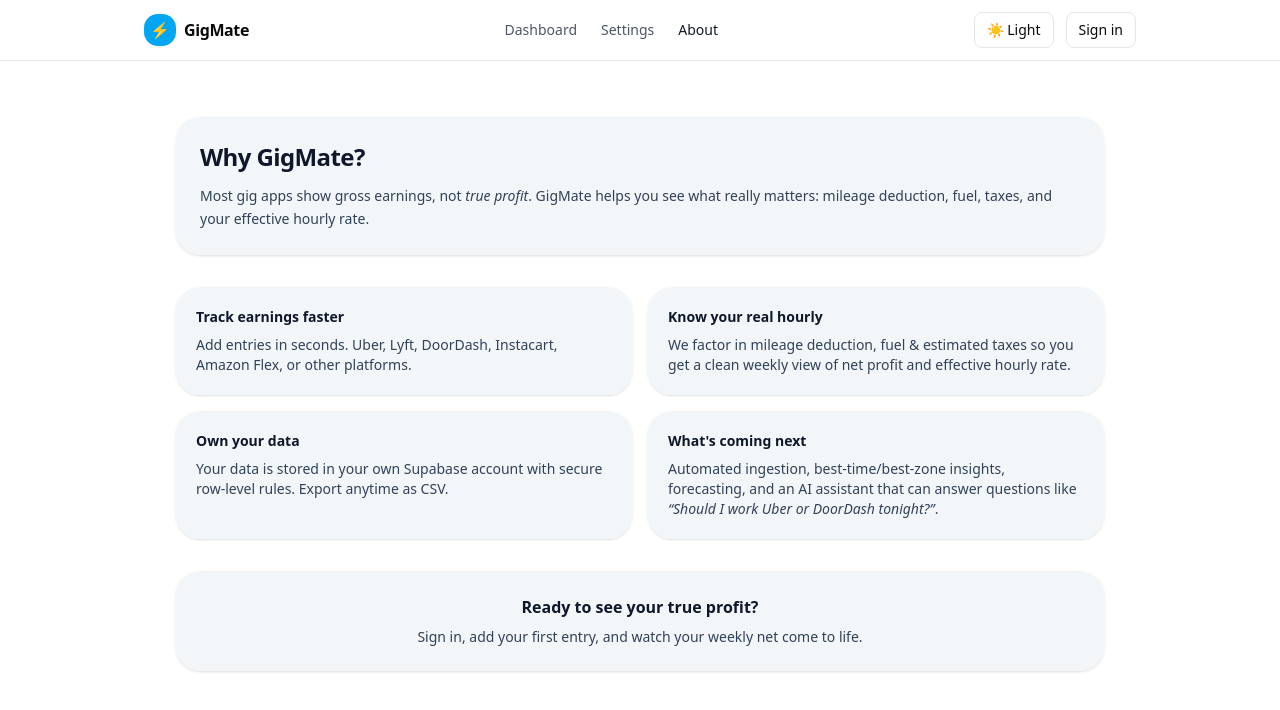
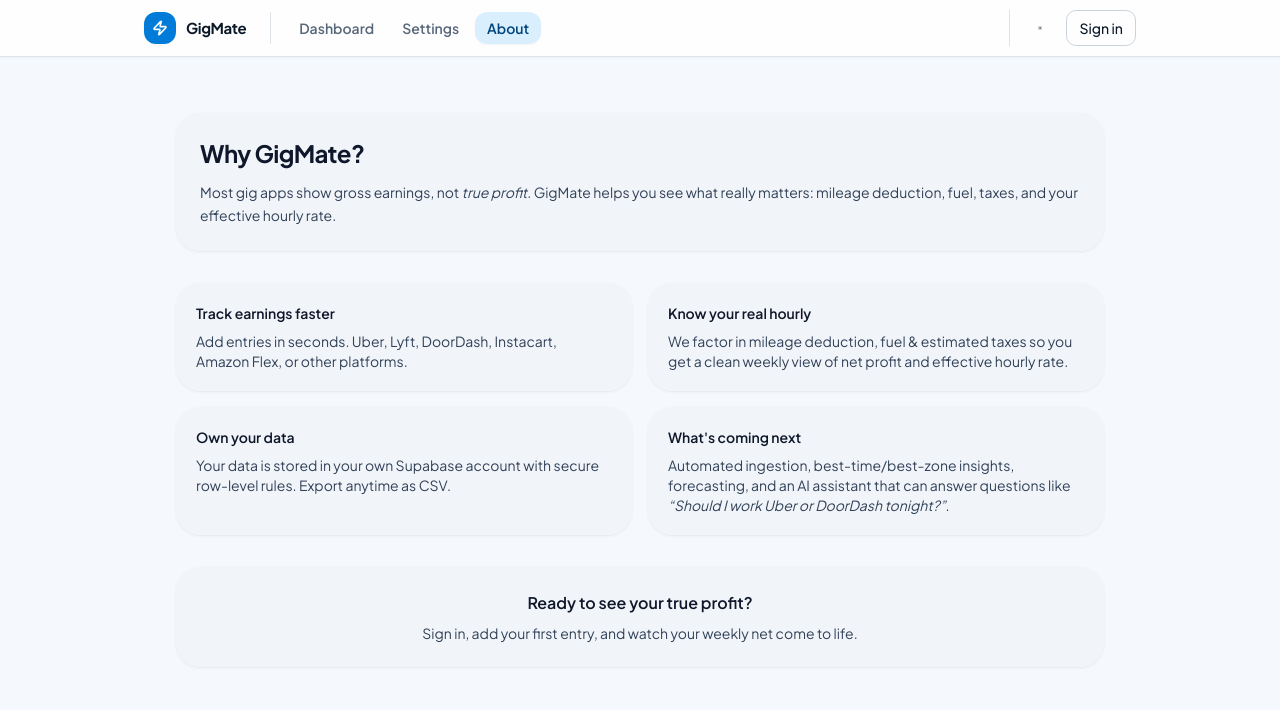
Before and after one commit to BusshiiQT/Gigmate, a Next.js app: page /about in a window 1280 px wide. Shown: the top 710 px of the page. Built offline with nearby package versions, Linux system fonts and the light colour scheme; no server answers.

Commit message:
style: refine GigMate application shell

```diff
--- a/app/globals.css
+++ b/app/globals.css
@@ -4,119 +4,159 @@
 @custom-variant dark (&:is(.dark *));
 
 @theme inline {
+  --font-sans: var(--font-app);
   --color-background: var(--background);
   --color-foreground: var(--foreground);
-  --font-sans: var(--font-geist-sans);
-  --font-mono: var(--font-geist-mono);
+  --color-page: var(--page);
+  --color-card: var(--card);
+  --color-card-foreground: var(--card-foreground);
+  --color-surface-elevated: var(--surface-elevated);
+  --color-popover: var(--popover);
+  --color-popover-foreground: var(--popover-foreground);
+  --color-primary: var(--primary);
+  --color-primary-foreground: var(--primary-foreground);
+  --color-secondary: var(--secondary);
+  --color-secondary-foreground: var(--secondary-foreground);
+  --color-muted: var(--muted);
+  --color-muted-foreground: var(--muted-foreground);
+  --color-accent: var(--accent);
+  --color-accent-foreground: var(--accent-foreground);
+  --color-destructive: var(--destructive);
+  --color-destructive-foreground: var(--destructive-foreground);
+  --color-success: var(--success);
+  --color-success-foreground: var(--success-foreground);
+  --color-warning: var(--warning);
+  --color-warning-foreground: var(--warning-foreground);
+  --color-border: var(--border);
+  --color-input: var(--input);
+  --color-ring: var(--ring);
+  --color-chart-1: var(--chart-1);
+  --color-chart-2: var(--chart-2);
+  --color-chart-3: var(--chart-3);
+  --color-chart-4: var(--chart-4);
+  --color-chart-5: var(--chart-5);
+  --color-sidebar: var(--sidebar);
+  --color-sidebar-foreground: var(--sidebar-foreground);
+  --color-sidebar-primary: var(--sidebar-primary);
+  --color-sidebar-primary-foreground: var(--sidebar-primary-foreground);
+  --color-sidebar-accent: var(--sidebar-accent);
+  --color-sidebar-accent-foreground: var(--sidebar-accent-foreground);
+  --color-sidebar-border: var(--sidebar-border);
   --color-sidebar-ring: var(--sidebar-ring);
-  --color-sidebar-border: var(--sidebar-border);
-  --color-sidebar-accent-foreground: var(--sidebar-accent-foreground);
-  --color-sidebar-accent: var(--sidebar-accent);
-  --color-sidebar-primary-foreground: var(--sidebar-primary-foreground);
-  --color-sidebar-primary: var(--sidebar-primary);
-  --color-sidebar-foreground: var(--sidebar-foreground);
-  --color-sidebar: var(--sidebar);
-  --color-chart-5: var(--chart-5);
-  --color-chart-4: var(--chart-4);
-  --color-chart-3: var(--chart-3);
-  --color-chart-2: var(--chart-2);
-  --color-chart-1: var(--chart-1);
-  --color-ring: var(--ring);
-  --color-input: var(--input);
-  --color-border: var(--border);
-  --color-destructive: var(--destructive);
-  --color-accent-foreground: var(--accent-foreground);
-  --color-accent: var(--accent);
-  --color-muted-foreground: var(--muted-foreground);
-  --color-muted: var(--muted);
-  --color-secondary-foreground: var(--secondary-foreground);
-  --color-secondary: var(--secondary);
-  --color-primary-foreground: var(--primary-foreground);
-  --color-primary: var(--primary);
-  --color-popover-foreground: var(--popover-foreground);
-  --color-popover: var(--popover);
-  --color-card-foreground: var(--card-foreground);
-  --color-card: var(--card);
-  --radius-sm: calc(var(--radius) - 4px);
-  --radius-md: calc(var(--radius) - 2px);
+  --radius-sm: calc(var(--radius) - 0.25rem);
+  --radius-md: calc(var(--radius) - 0.125rem);
   --radius-lg: var(--radius);
-  --radius-xl: calc(var(--radius) + 4px);
+  --radius-xl: calc(var(--radius) + 0.125rem);
+  --radius-2xl: calc(var(--radius) + 0.25rem);
+  --shadow-xs: var(--shadow-xs-token);
+  --shadow-sm: var(--shadow-sm-token);
+  --shadow-md: var(--shadow-md-token);
 }
 
 :root {
-  --radius: 0.625rem;
-  --background: oklch(1 0 0);
-  --foreground: oklch(0.145 0 0);
+  --radius: 0.75rem;
+  --page: oklch(0.978 0.006 247);
+  --background: var(--page);
+  --foreground: oklch(0.205 0.035 252);
   --card: oklch(1 0 0);
-  --card-foreground: oklch(0.145 0 0);
+  --card-foreground: var(--foreground);
+  --surface-elevated: oklch(1 0 0);
   --popover: oklch(1 0 0);
-  --popover-foreground: oklch(0.145 0 0);
-  --primary: oklch(0.205 0 0);
-  --primary-foreground: oklch(0.985 0 0);
-  --secondary: oklch(0.97 0 0);
-  --secondary-foreground: oklch(0.205 0 0);
-  --muted: oklch(0.97 0 0);
-  --muted-foreground: oklch(0.556 0 0);
-  --accent: oklch(0.97 0 0);
-  --accent-foreground: oklch(0.205 0 0);
-  --destructive: oklch(0.577 0.245 27.325);
-  --border: oklch(0.922 0 0);
-  --input: oklch(0.922 0 0);
-  --ring: oklch(0.708 0 0);
-  --chart-1: oklch(0.646 0.222 41.116);
-  --chart-2: oklch(0.6 0.118 184.704);
-  --chart-3: oklch(0.398 0.07 227.392);
-  --chart-4: oklch(0.828 0.189 84.429);
-  --chart-5: oklch(0.769 0.188 70.08);
-  --sidebar: oklch(0.985 0 0);
-  --sidebar-foreground: oklch(0.145 0 0);
-  --sidebar-primary: oklch(0.205 0 0);
-  --sidebar-primary-foreground: oklch(0.985 0 0);
-  --sidebar-accent: oklch(0.97 0 0);
-  --sidebar-accent-foreground: oklch(0.205 0 0);
-  --sidebar-border: oklch(0.922 0 0);
-  --sidebar-ring: oklch(0.708 0 0);
+  --popover-foreground: var(--foreground);
+  --primary: oklch(0.57 0.18 245);
+  --primary-foreground: oklch(0.99 0.003 247);
+  --secondary: oklch(0.947 0.014 247);
+  --secondary-foreground: oklch(0.28 0.04 252);
+  --muted: oklch(0.955 0.009 247);
+  --muted-foreground: oklch(0.51 0.035 252);
+  --accent: oklch(0.94 0.03 237);
+  --accent-foreground: oklch(0.38 0.12 245);
+  --destructive: oklch(0.58 0.22 27);
+  --destructive-foreground: oklch(0.99 0.003 247);
+  --success: oklch(0.57 0.145 155);
+  --success-foreground: oklch(0.99 0.003 247);
+  --warning: oklch(0.72 0.16 75);
+  --warning-foreground: oklch(0.29 0.07 60);
+  --border: oklch(0.89 0.014 247);
+  --input: oklch(0.865 0.018 247);
+  --ring: oklch(0.64 0.16 245);
+  --chart-1: oklch(0.57 0.18 245);
+  --chart-2: oklch(0.63 0.13 190);
+  --chart-3: oklch(0.57 0.145 155);
+  --chart-4: oklch(0.72 0.16 75);
+  --chart-5: oklch(0.61 0.17 305);
+  --sidebar: var(--card);
+  --sidebar-foreground: var(--foreground);
+  --sidebar-primary: var(--primary);
+  --sidebar-primary-foreground: var(--primary-foreground);
+  --sidebar-accent: var(--accent);
+  --sidebar-accent-foreground: var(--accent-foreground);
+  --sidebar-border: var(--border);
+  --sidebar-ring: var(--ring);
+  --shadow-xs-token: 0 1px 2px 0 oklch(0.2 0.03 252 / 0.04);
+  --shadow-sm-token: 0 1px 3px 0 oklch(0.2 0.03 252 / 0.06), 0 1px 2px -1px oklch(0.2 0.03 252 / 0.05);
+  --shadow-md-token: 0 8px 24px -12px oklch(0.2 0.04 252 / 0.16);
 }
 
 .dark {
-  --background: oklch(0.145 0 0);
-  --foreground: oklch(0.985 0 0);
-  --card: oklch(0.205 0 0);
-  --card-foreground: oklch(0.985 0 0);
-  --popover: oklch(0.205 0 0);
-  --popover-foreground: oklch(0.985 0 0);
-  --primary: oklch(0.922 0 0);
-  --primary-foreground: oklch(0.205 0 0);
-  --secondary: oklch(0.269 0 0);
-  --secondary-foreground: oklch(0.985 0 0);
-  --muted: oklch(0.269 0 0);
-  --muted-foreground: oklch(0.708 0 0);
-  --accent: oklch(0.269 0 0);
-  --accent-foreground: oklch(0.985 0 0);
-  --destructive: oklch(0.704 0.191 22.216);
-  --border: oklch(1 0 0 / 10%);
-  --input: oklch(1 0 0 / 15%);
-  --ring: oklch(0.556 0 0);
-  --chart-1: oklch(0.488 0.243 264.376);
-  --chart-2: oklch(0.696 0.17 162.48);
-  --chart-3: oklch(0.769 0.188 70.08);
-  --chart-4: oklch(0.627 0.265 303.9);
-  --chart-5: oklch(0.645 0.246 16.439);
-  --sidebar: oklch(0.205 0 0);
-  --sidebar-foreground: oklch(0.985 0 0);
-  --sidebar-primary: oklch(0.488 0.243 264.376);
-  --sidebar-primary-foreground: oklch(0.985 0 0);
-  --sidebar-accent: oklch(0.269 0 0);
-  --sidebar-accent-foreground: oklch(0.985 0 0);
-  --sidebar-border: oklch(1 0 0 / 10%);
-  --sidebar-ring: oklch(0.556 0 0);
+  --page: oklch(0.16 0.018 252);
+  --background: var(--page);
+  --foreground: oklch(0.94 0.012 247);
+  --card: oklch(0.205 0.022 252);
+  --card-foreground: var(--foreground);
+  --surface-elevated: oklch(0.245 0.025 252);
+  --popover: var(--surface-elevated);
+  --popover-foreground: var(--foreground);
+  --primary: oklch(0.68 0.15 242);
+  --primary-foreground: oklch(0.16 0.03 252);
+  --secondary: oklch(0.27 0.025 252);
+  --secondary-foreground: oklch(0.92 0.012 247);
+  --muted: oklch(0.25 0.022 252);
+  --muted-foreground: oklch(0.7 0.025 247);
+  --accent: oklch(0.29 0.055 241);
+  --accent-foreground: oklch(0.84 0.08 237);
+  --destructive: oklch(0.65 0.2 25);
+  --destructive-foreground: oklch(0.98 0.005 247);
+  --success: oklch(0.67 0.14 154);
+  --success-foreground: oklch(0.17 0.035 155);
+  --warning: oklch(0.75 0.15 78);
+  --warning-foreground: oklch(0.2 0.045 65);
+  --border: oklch(0.36 0.025 252 / 0.72);
+  --input: oklch(0.4 0.03 252 / 0.85);
+  --ring: oklch(0.68 0.15 242);
+  --chart-1: oklch(0.68 0.15 242);
+  --chart-2: oklch(0.7 0.12 190);
+  --chart-3: oklch(0.67 0.14 154);
+  --chart-4: oklch(0.75 0.15 78);
+  --chart-5: oklch(0.7 0.15 305);
+  --sidebar: var(--card);
+  --sidebar-foreground: var(--foreground);
+  --sidebar-primary: var(--primary);
+  --sidebar-primary-foreground: var(--primary-foreground);
+  --sidebar-accent: var(--accent);
+  --sidebar-accent-foreground: var(--accent-foreground);
+  --sidebar-border: var(--border);
+  --sidebar-ring: var(--ring);
+  --shadow-xs-token: 0 1px 2px 0 oklch(0 0 0 / 0.16);
+  --shadow-sm-token: 0 1px 3px 0 oklch(0 0 0 / 0.2), 0 1px 2px -1px oklch(0 0 0 / 0.18);
+  --shadow-md-token: 0 10px 28px -12px oklch(0 0 0 / 0.42);
 }
 
 @layer base {
-  * {
-    @apply border-border outline-ring/50;
+  * { @apply border-border outline-ring/50; }
+  html { font-family: var(--font-app), ui-sans-serif, system-ui, sans-serif; }
+  body { @apply bg-background text-foreground antialiased; }
+}
+
+@layer utilities {
+  @media (max-width: 639px) {
+    body:has(.mobile-app-nav) .app-shell-main {
+      padding-bottom: calc(5rem + env(safe-area-inset-bottom));
+    }
   }
-  body {
-    @apply bg-background text-foreground;
+
+  .financial-value {
+    font-variant-numeric: tabular-nums lining-nums;
+    letter-spacing: -0.015em;
   }
 }
--- a/app/layout.tsx
+++ b/app/layout.tsx
@@ -77,12 +77,15 @@ export default async function RootLayout({
 
   return (
     <html lang="en" className={font.variable}>
-      <body className="min-h-screen bg-app dark:bg-[#0b0f14]">
+      <body
+        className={`${font.className} min-h-screen bg-background text-foreground`}
+      >
         <ThemeProvider>
           <ToastProvider>
-            <div className="absolute inset-x-0 top-0 -z-10 h-64 bg-[radial-gradient(ellipse_at_top,_var(--tw-gradient-stops))] from-sky-100 via-white to-white dark:from-sky-900/20 dark:via-[#0b0f14] dark:to-[#0b0f14]" />
             <Header />
-            <div className="mx-auto max-w-5xl px-4 pb-24 pt-6">{children}</div>
+            <main className="app-shell-main mx-auto max-w-5xl px-4 pb-8 pt-6">
+              {children}
+            </main>
             <MobileTabBar />
           </ToastProvider>
         </ThemeProvider>
--- a/components/Header.tsx
+++ b/components/Header.tsx
@@ -6,6 +6,7 @@ import { supabase } from "@/lib/supabaseClient";
 import { Button } from "@/components/ui/button";
 import { useEffect, useState } from "react";
 import ThemeToggle from "@/components/ThemeToggle";
+import { Zap } from "lucide-react";
 
 export default function Header() {
   const pathname = usePathname();
@@ -17,10 +18,13 @@ export default function Header() {
     });
   }, []);
 
-  const isActive = (href: string) =>
-    pathname === href
-      ? "text-gray-900 dark:text-white font-medium"
-      : "text-gray-600 dark:text-gray-300 hover:text-gray-900 dark:hover:text-white";
+  const isCurrent = (href: string) =>
+    pathname === href || (href !== "/" && pathname.startsWith(`${href}/`));
+
+  const navClassName = (href: string) =>
+    isCurrent(href)
+      ? "bg-accent text-accent-foreground shadow-xs"
+      : "text-muted-foreground hover:bg-muted/70 hover:text-foreground";
 
   const signOut = async () => {
     await supabase.auth.signOut();
@@ -28,42 +32,63 @@ export default function Header() {
   };
 
   return (
-    <header className="sticky top-0 z-40 border-b bg-white/80 backdrop-blur dark:border-white/10 dark:bg-[#0b0f14]/80">
-      <div className="mx-auto flex max-w-5xl items-center justify-between px-4 py-3">
-        <Link href="/" className="flex items-center gap-2">
-          <div className="grid h-8 w-8 place-items-center rounded-xl bg-sky-500 text-white">
-            ⚡
+    <header className="sticky top-0 z-40 border-b border-border/80 bg-card/95 shadow-xs backdrop-blur supports-[backdrop-filter]:bg-card/85">
+      <div className="mx-auto flex h-14 max-w-5xl items-center gap-3 px-4">
+        <Link
+          href="/"
+          className="group flex shrink-0 items-center gap-2.5 rounded-lg focus-visible:outline-none focus-visible:ring-2 focus-visible:ring-ring focus-visible:ring-offset-2 focus-visible:ring-offset-card"
+        >
+          <div className="grid h-8 w-8 place-items-center rounded-lg bg-primary text-primary-foreground shadow-xs transition-colors group-hover:bg-primary/90">
+            <Zap aria-hidden="true" className="h-4 w-4" strokeWidth={2.5} />
           </div>
-          <span className="font-semibold tracking-tight dark:text-white">GigMate</span>
+          <span className="text-[15px] font-bold tracking-tight text-foreground">
+            GigMate
+          </span>
         </Link>
 
-        <nav className="hidden gap-6 text-sm sm:flex">
-          <Link href="/dashboard" className={isActive("/dashboard")}>
+        <nav
+          className="ml-3 hidden items-center gap-1 border-l border-border/80 pl-4 text-sm sm:flex"
+          aria-label="Primary navigation"
+        >
+          <Link
+            href="/dashboard"
+            aria-current={isCurrent("/dashboard") ? "page" : undefined}
+            className={`rounded-lg px-3 py-1.5 font-semibold transition-colors focus-visible:outline-none focus-visible:ring-2 focus-visible:ring-ring ${navClassName("/dashboard")}`}
+          >
             Dashboard
           </Link>
-          <Link href="/settings" className={isActive("/settings")}>
+          <Link
+            href="/settings"
+            aria-current={isCurrent("/settings") ? "page" : undefined}
+            className={`rounded-lg px-3 py-1.5 font-semibold transition-colors focus-visible:outline-none focus-visible:ring-2 focus-visible:ring-ring ${navClassName("/settings")}`}
+          >
             Settings
           </Link>
-          <Link href="/about" className={isActive("/about")}>
+          <Link
+            href="/about"
+            aria-current={isCurrent("/about") ? "page" : undefined}
+            className={`rounded-lg px-3 py-1.5 font-semibold transition-colors focus-visible:outline-none focus-visible:ring-2 focus-visible:ring-ring ${navClassName("/about")}`}
+          >
             About
           </Link>
         </nav>
 
-        <div className="hidden items-center gap-3 sm:flex">
+        <div className="ml-auto flex items-center gap-2 border-l border-border/80 pl-3">
           <ThemeToggle />
           {email ? (
             <>
-              <span className="text-sm text-gray-600 dark:text-gray-300">{email}</span>
-              <Button onClick={signOut} variant="outline" size="sm">
-                Sign out
+              <span className="hidden max-w-36 truncate text-xs font-medium text-muted-foreground lg:block">
+                {email}
+              </span>
+              <Button onClick={signOut} variant="outline" size="sm" className="px-2.5 sm:px-3">
+                <span className="sm:hidden">Out</span>
+                <span className="hidden sm:inline">Sign out</span>
               </Button>
             </>
           ) : (
-            <Link href="/signin">
-              <Button variant="outline" size="sm">
-                Sign in
-              </Button>
-            </Link>
+            <Button asChild variant="outline" size="sm" className="px-2.5 sm:px-3">
+              <Link href="/signin">Sign in</Link>
+            </Button>
           )}
         </div>
       </div>
--- a/components/MobileTabBar.tsx
+++ b/components/MobileTabBar.tsx
@@ -2,33 +2,55 @@
 
 import Link from "next/link";
 import { usePathname } from "next/navigation";
+import { CirclePlus, LayoutDashboard, Settings } from "lucide-react";
+
+const tabs = [
+  { href: "/dashboard", label: "Dashboard", icon: LayoutDashboard },
+  { href: "/entries/new", label: "New entry", icon: CirclePlus },
+  { href: "/settings", label: "Settings", icon: Settings },
+];
+
+const applicationRoutes = ["/dashboard", "/entries", "/settings"];
 
 export default function MobileTabBar() {
   const pathname = usePathname();
-  const tabs = [
-    { href: "/dashboard", label: "Dashboard", icon: "🏠" },
-    { href: "/entries/new", label: "New", icon: "➕" },
-    { href: "/settings", label: "Settings", icon: "⚙️" },
-  ];
+  const isApplicationRoute = applicationRoutes.some(
+    (route) => pathname === route || pathname.startsWith(`${route}/`)
+  );
+
+  if (!isApplicationRoute) return null;
 
   // Hide on screens ≥ sm (mobile-only)
   return (
-    <nav className="fixed bottom-0 left-0 right-0 z-40 border-t bg-white/95 backdrop-blur sm:hidden">
-      <ul className="mx-auto flex max-w-xl items-stretch justify-around">
+    <nav
+      aria-label="Application navigation"
+      className="mobile-app-nav fixed inset-x-0 bottom-0 z-40 border-t border-border/80 bg-card/95 shadow-[0_-8px_24px_-18px_oklch(0.2_0.04_252/0.35)] backdrop-blur supports-[backdrop-filter]:bg-card/90 sm:hidden"
+    >
+      <ul className="mx-auto flex h-[calc(4rem+env(safe-area-inset-bottom))] max-w-xl items-stretch px-2 pb-[env(safe-area-inset-bottom)]">
         {tabs.map((t) => {
-          const active = pathname === t.href;
+          const active =
+            pathname === t.href ||
+            (t.href === "/dashboard" && pathname.startsWith("/dashboard/")) ||
+            (t.href === "/entries/new" && pathname.startsWith("/entries/")) ||
+            (t.href === "/settings" && pathname.startsWith("/settings/"));
+          const Icon = t.icon;
           return (
             <li key={t.href} className="flex-1">
               <Link
                 href={t.href}
-                className={`flex flex-col items-center py-3 text-xs ${
-                  active ? "text-sky-600" : "text-gray-600"
+                aria-current={active ? "page" : undefined}
+                className={`mx-1 flex h-full min-h-12 flex-col items-center justify-center gap-1 rounded-lg text-[11px] font-semibold transition-colors focus-visible:outline-none focus-visible:ring-2 focus-visible:ring-inset focus-visible:ring-ring ${
+                  active
+                    ? "bg-accent/80 text-accent-foreground"
+                    : "text-muted-foreground hover:bg-muted/70 hover:text-foreground"
                 }`}
               >
-                <span aria-hidden className="text-base leading-none">
-                  {t.icon}
-                </span>
-                <span className="mt-1">{t.label}</span>
+                <Icon
+                  aria-hidden="true"
+                  className="h-5 w-5"
+                  strokeWidth={active ? 2.25 : 1.8}
+                />
+                <span>{t.label}</span>
               </Link>
             </li>
           );
--- a/components/ThemeToggle.tsx
+++ b/components/ThemeToggle.tsx
@@ -2,12 +2,24 @@
 
 import { useTheme } from "./ThemeProvider";
 import { Button } from "@/components/ui/button";
+import { Moon, Sun } from "lucide-react";
 
 export default function ThemeToggle() {
   const { theme, toggle } = useTheme();
   return (
-    <Button variant="outline" size="sm" onClick={toggle} aria-label="Toggle theme">
-      {theme === "dark" ? "🌙 Dark" : "☀️ Light"}
+    <Button
+      variant="ghost"
+      size="icon"
+      className="h-9 w-9"
+      onClick={toggle}
+      aria-label={`Switch to ${theme === "dark" ? "light" : "dark"} theme`}
+      title={`Switch to ${theme === "dark" ? "light" : "dark"} theme`}
+    >
+      {theme === "dark" ? (
+        <Moon aria-hidden="true" className="h-4 w-4" />
+      ) : (
+        <Sun aria-hidden="true" className="h-4 w-4" />
+      )}
     </Button>
   );
 }
```
